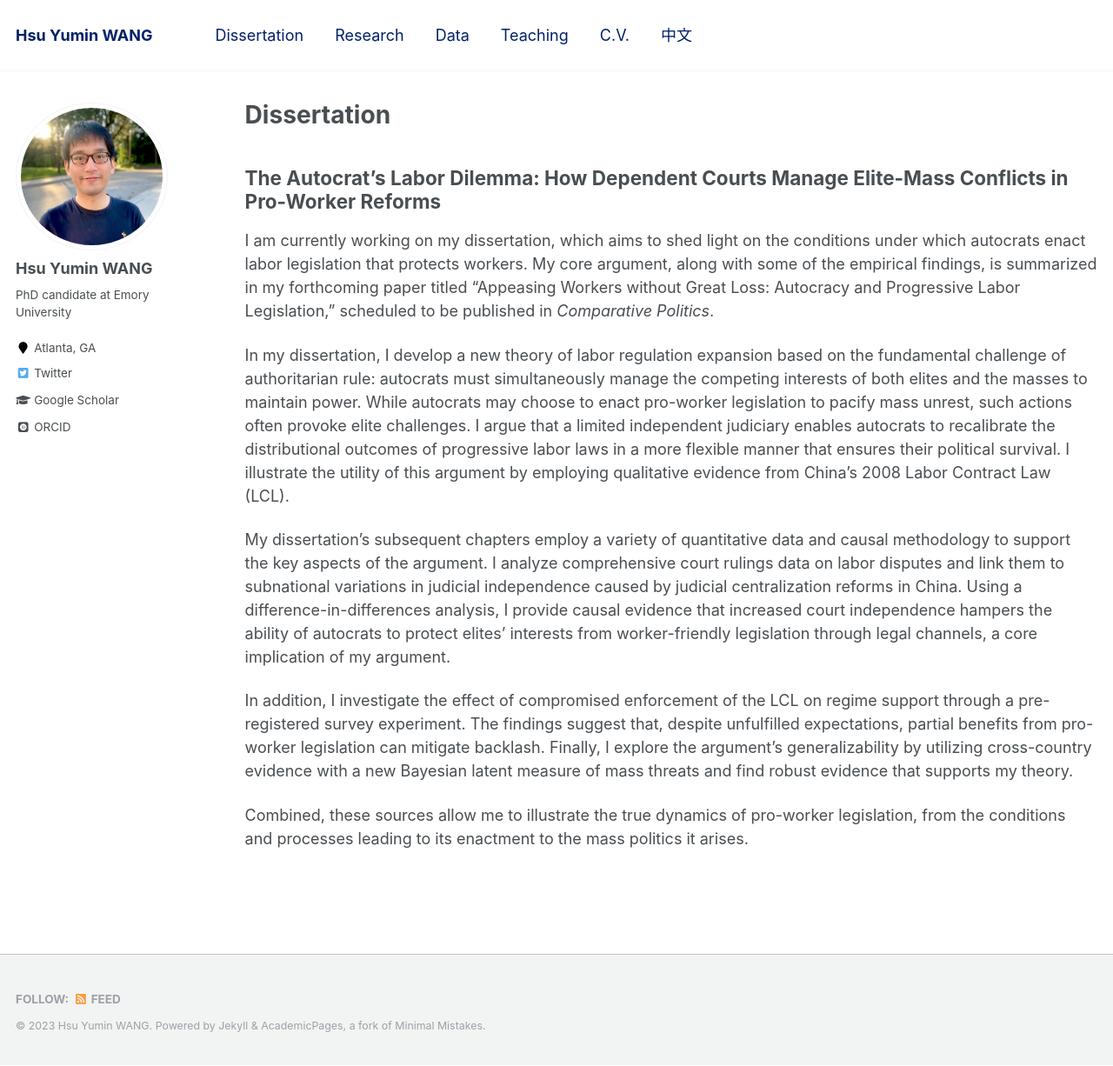
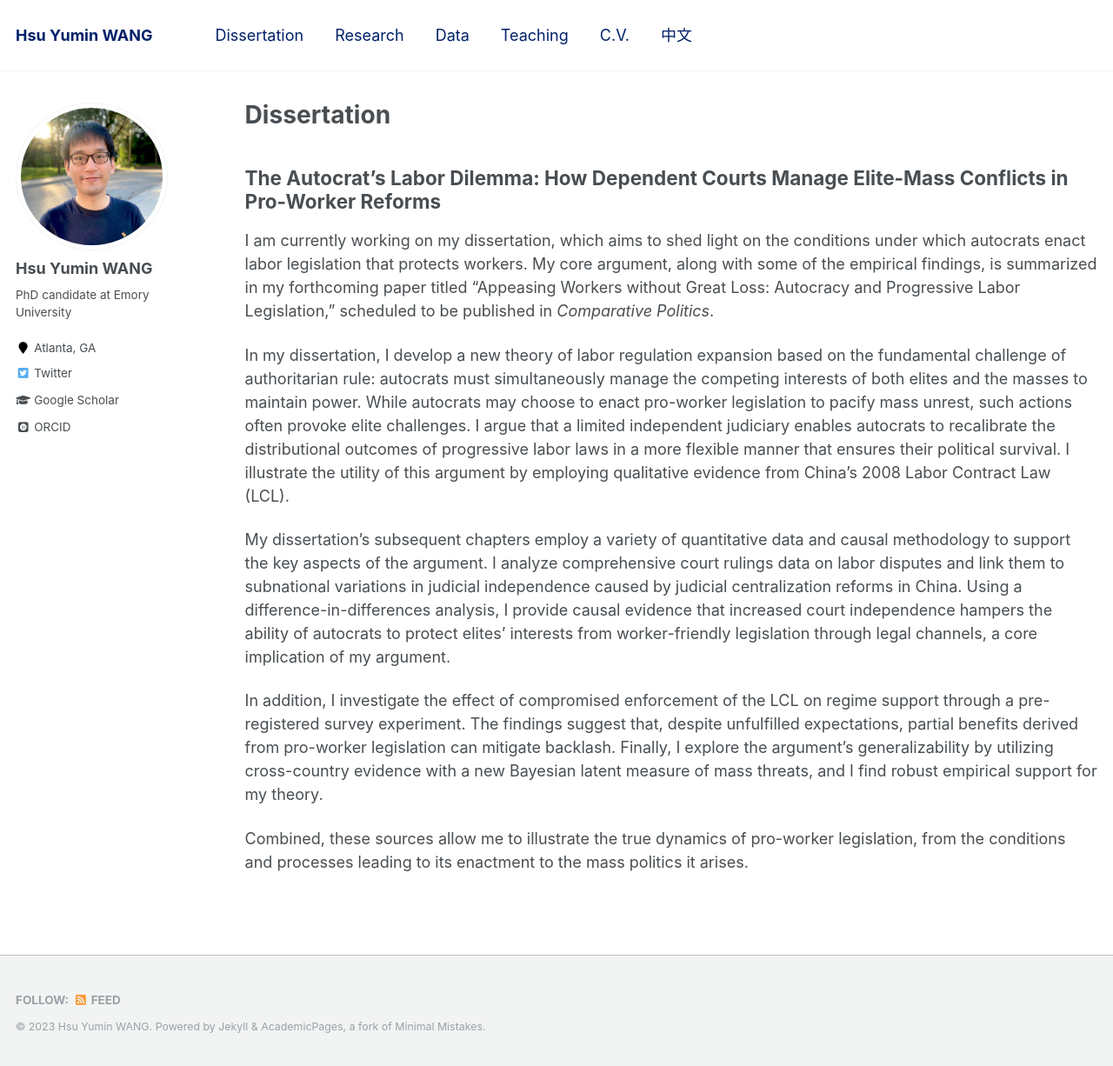
Before and after one commit to hsuyumin/hsuyumin.github.io, a Jekyll site: the page built from _pages/dissertation.md, in a window 1280 px wide and 1226 px high. Shown: the whole window at 87% size. Built offline with Jekyll 4.4.1, drawn with Linux system fonts in a browser that asks for light colours; some web fonts are replaced.

Commit message:
Update dissertation.md

```diff
--- a/_pages/dissertation.md
+++ b/_pages/dissertation.md
@@ -16,6 +16,6 @@ In my dissertation, I develop a new theory of labor regulation expansion based o
 
 My dissertation's subsequent chapters employ a variety of quantitative data and causal methodology to support the key aspects of the argument. I analyze comprehensive court rulings data on labor disputes and link them to subnational variations in judicial independence caused by judicial centralization reforms in China. Using a difference-in-differences analysis, I provide causal evidence that increased court independence hampers the ability of autocrats to protect elites' interests from worker-friendly legislation through legal channels, a core implication of my argument.
 
-In addition, I investigate the effect of compromised enforcement of the LCL on regime support through a pre-registered survey experiment. The findings suggest that, despite unfulfilled expectations, partial benefits from pro-worker legislation can mitigate backlash. Finally, I explore the argument's generalizability by utilizing cross-country evidence with a new Bayesian latent measure of mass threats and find robust evidence that supports my theory.
+In addition, I investigate the effect of compromised enforcement of the LCL on regime support through a pre-registered survey experiment. The findings suggest that, despite unfulfilled expectations, partial benefits derived from pro-worker legislation can mitigate backlash. Finally, I explore the argument's generalizability by utilizing cross-country evidence with a new Bayesian latent measure of mass threats, and I find robust empirical support for my theory.
 
 Combined, these sources allow me to illustrate the true dynamics of pro-worker legislation, from the conditions and processes leading to its enactment to the mass politics it arises.
```
